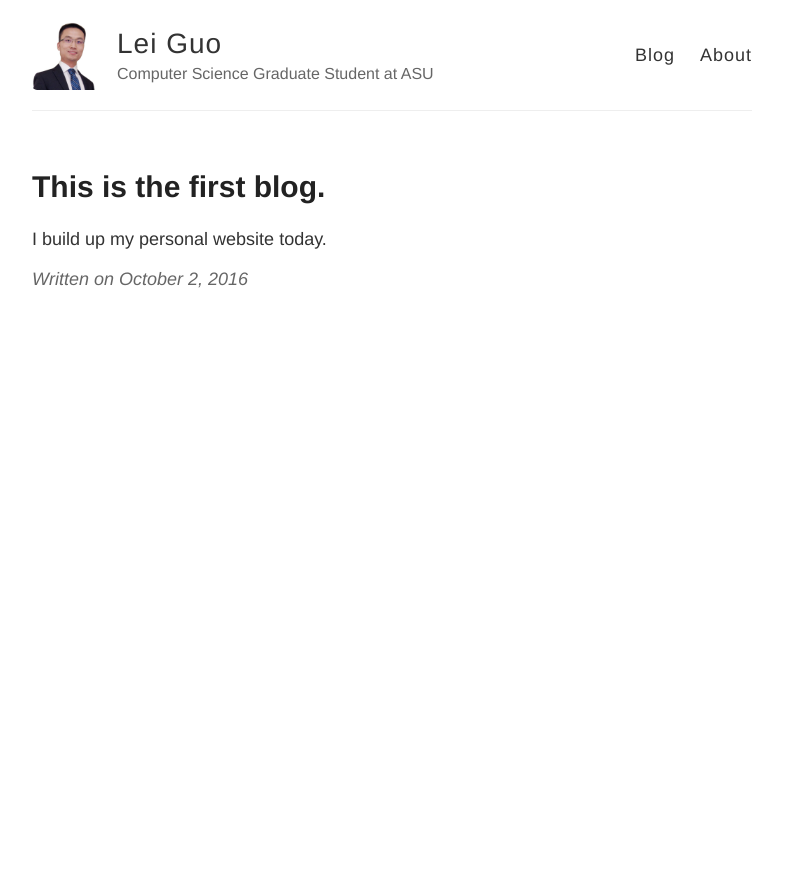
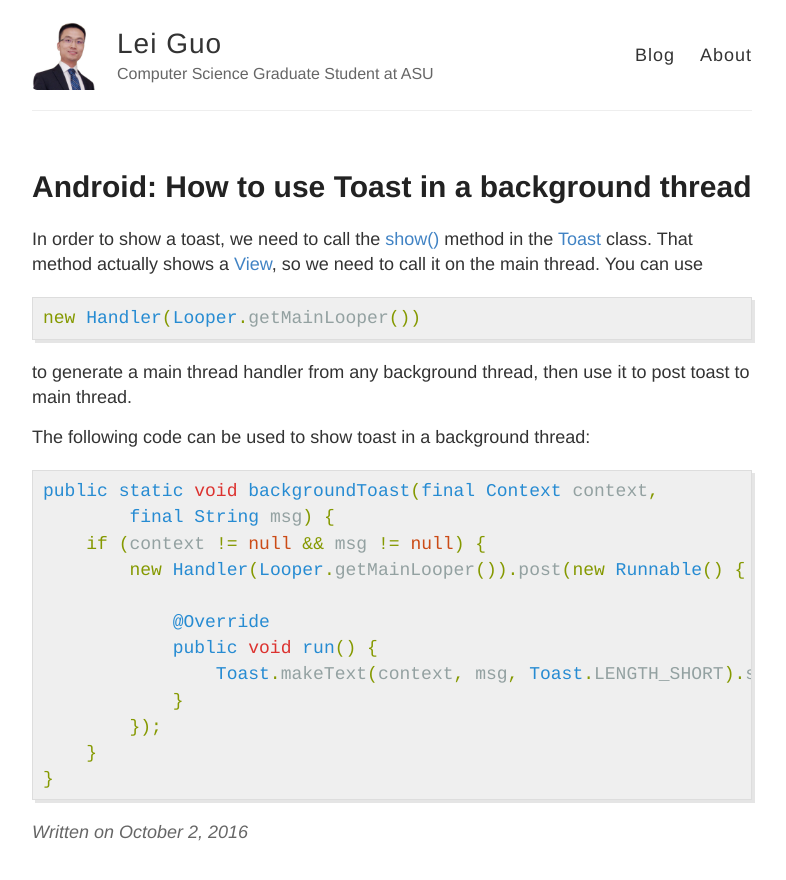
Before and after one commit to leiguo3/leiguo3.github.io, a Jekyll site: the page built from _posts/2016-10-02-first_blog.md, in a window 1280 px wide. Shown: the top 880 px of the page, without its empty margins (248-1034 px from the left). Built offline with Jekyll 4.4.1, drawn with Linux system fonts in a browser that asks for light colours.

Commit message:
Create a new post.

```diff
--- a/_posts/2016-10-02-first_blog.md
+++ b/_posts/2016-10-02-first_blog.md
@@ -1,6 +1,22 @@
 ---
 layout: post
-title: This is the first blog.
+title: Android&#58 How to use Toast in a background thread
 ---
+In order to show a toast, we need to call the [show()](https://developer.android.com/reference/android/widget/Toast.html#show()) method in the [Toast](https://developer.android.com/reference/android/widget/Toast.html) class. That method actually shows a [View](https://developer.android.com/reference/android/view/View.html), so we need to call it on the main thread.
+You can use {% highlight java %}new Handler(Looper.getMainLooper()){% endhighlight %} to generate a main thread handler from any background thread, then use it to post toast to main thread.
 
-I build up my personal website today.
+The following code can be used to show toast in a background thread:
+{% highlight java %}
+public static void backgroundToast(final Context context,
+        final String msg) {
+    if (context != null && msg != null) {
+        new Handler(Looper.getMainLooper()).post(new Runnable() {
+
+            @Override
+            public void run() {
+                Toast.makeText(context, msg, Toast.LENGTH_SHORT).show();
+            }
+        });
+    }
+}
+{% endhighlight %}
```
Also changed, not shown: about.md (+1 -1 lines).
